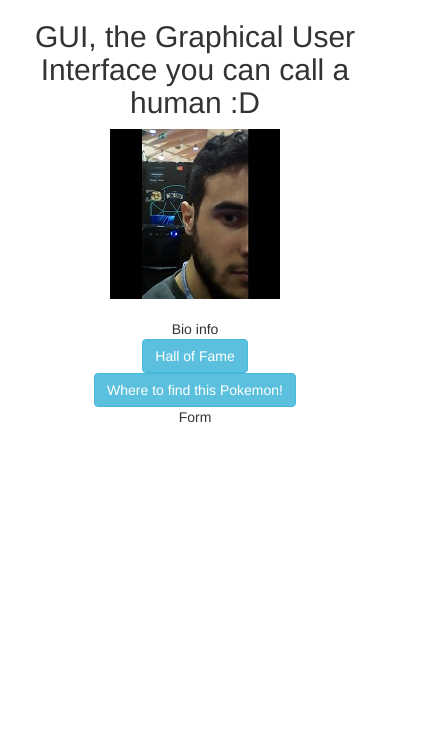
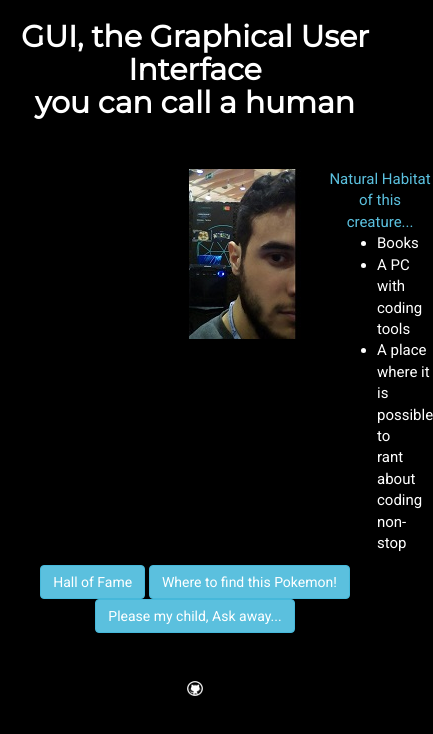
Before and after one commit to JoaoGSRocha/AwesomeEvaluationGoingWrong, a plain HTML site: page index.html in a window 390 px wide. Shown: the whole page, 433 px wide, since content can reach past the window. Drawn offline with nearby package versions, Linux system fonts and the light colour scheme.

Commit message:
[Add] Responsive Text, finishes collapse sys., form, github link, centred text
Keywords: Add, Responsive, Links, Form, Bootstrap, JQuery, Collapse
Importance: Critical

```diff
--- a/Style/general.css
+++ b/Style/general.css
@@ -1,3 +1,69 @@
 body {
+	background-color: #000;
+	color: #5bc0de;
+	font-family: 'Roboto', sans-serif;
+	font-size: 300%;
+}
+ul {
+	color: #fff;
+	text-align: left;
+	padding-left: 50px;
+}
+textarea {
+  width: 1000px;
+  height: 150px;
+}
+
+#title{
+	font-family: 'Montserrat', sans-serif;
+	font-weight: bold;
+	color: #fff;
+	font-size: 200%;
+}
+
+#prof_pic {
+	 padding: 0px;
+}
+
+
+@media screen and (max-width: 800px) {
+	body{
+		font-family: 'Roboto', sans-serif;
+		font-size: 150%;
+	}
+}
+
+#bio_pic {
+	display: flex;
+    margin: auto;
+    width: 40%;
+    padding: 40px;
+    padding-bottom: 0px;
+}
+
+.collapse_text {
+	font-family: 'Montserrat', sans-serif;
+	font-size: 80%;
+}
+
+#bio {
+	max-width: 800px;
+	padding: 0px;
+}
+
+#cv {
+    margin: auto;
+    width: 40%;
+    padding: 40px;
+    padding-left: 100px;
 
 }
+
+#form {
+
+}
+
+@font-face {
+    font-family: myFirstFont;
+    src: url(sansation_light.woff);
+}
--- a/index.html
+++ b/index.html
@@ -11,38 +11,73 @@
  	<!-- UP TILL HERE WAS ALL THE NECESSARY IMPORTS, link of the sample code I used
   	as reference, follows underneath
   	https://www.w3schools.com/bootstrap/tryit.asp?filename=trybs_ref_js_collapse_simple&stacked=h -->
+ 	 	<!-- FONTFACES USED from googlefonts website -->
+ 	<link href="https://fonts.googleapis.com/css?family=Montserrat|Roboto" rel="stylesheet">
 
  	<link rel="stylesheet" type="text/css" href="Style/general.css">
-	<title>GUI, the Graphical User Interface you can call a human :D</title>
+ 	<meta name="viewport" content="width=device-width, initial-scale=1">
+	<title>GUI, the Graphical User Interface you can call a human</title>
 </head>
 <body>
 	<center>
 
-	<h2>GUI, the Graphical User Interface you can call a human :D</h2>
+	<h1 id="title">GUI, the Graphical User Interface<br> you can call a human</h1>
 
- 	<div id="prof_pic">
-		<img src="imgs/profile_picas.jpg" alt="A really annoying message telling you your profile didn't bother showing up..."/>
-	</div>
-	<br>
-	<div id="bio" >
-		Bio info
-	</div>
-	<div id="gallery" class="collapse guiCollapse">
-		Gallery
+	<div id="bio_pic">
+	 	<div id="prof_pic">
+			<img src="imgs/profile_picas.jpg"  alt="A really annoying message telling you, your profile pic didn't bother showing up..."/>
+		</div>
+		<div id="bio" >
+			Natural Habitat of this creature...
+			<ul>
+				<li>Books</li>
+				<li>A PC with coding tools</li>
+				<li>A place where it is possible to<br> rant about coding non-stop</li>
+			</ul>
+		</div>
 	</div>
 	<button type="button" class="btn btn-info" data-toggle="collapse"
-		data-target=".hallCol">Hall of Fame
+		data-target="#cv">Hall of Fame
 	</button>
-<br>
-	<div id="map" class="collapse mapCoL">
-		Map
+	<div id="cv" class="collapse">
+		<div class="collapse_text">
+			Positions Conquered!
+			<ul>
+				<li>CTO at LampWaveStudio</li>
+				<li>Freelancer Coder</li>
+				<li>Research Assistant<br> at Stanmore Royal Hospital, in behalf of <br> UCL and Middlesex University</li>
+			</ul>
+		</div>
 	</div>
 	<button type="button" class="btn btn-info" data-toggle="collapse"
-		data-target=".mapCol">Where to find this Pokemon!
+		data-target="#map">Where to find this Pokemon!
 	</button>
-<br>
-	<div id="form" class="collapse guiCollapse"></div>
-		Form
+	<div id="map" class="collapse">
+		<div class="collapse_text">
+			<iframe src="https://www.google.com/maps/embed?pb=!1m18!1m12!1m3!1d48446.47703240333!2d-8.732066459116673!3d40.631981085232596!2m3!1f0!2f0!3f0!3m2!1i1024!2i768!4f13.1!3m3!1m2!1s0xd239631631f49a3%3A0x7d38c02f60298bae!2sGafanha+da+Nazar%C3%A9!5e0!3m2!1spt-PT!2spt!4v1534257704166" width="800" height="300" frameborder="0" style="border:0" allowfullscreen></iframe>
+		</div>
+	</div>
+	<button type="button" class="btn btn-info" data-toggle="collapse"
+		data-target="#form">Please my child, Ask away...
+	</button>
+	<div id="form" class="collapse guiCollapse">
+		<div class="collapse_text">
+			<form  action="mailto:htttps:joaogsrocha@gmail.com" method="post">
+				With whom I have the pleasure to be talking to?<br>
+				<input type="text" name="name" value="Your Majesty, who else?">
+  				<br>
+  				Leave me your eletronic owl so I can reply promptly<br>
+  				<input type="text" name="email" value="theone&only@king.com">
+  				<br>
+  				What brings you to this parts?<br>
+  				<textarea name="description" form="form">I found you quite amusing and so I decided to drop a visit to this establishment of yours.</textarea>
+  				<br>
+  				<input type="submit" value="And with the wind goes!" style="color: #000">
+			</form>
+		</div>
+	</div>
+	<br><br>
+		<h3><a href="https://github.com/JoaoGSRocha/" target="_new"><img src="imgs/github-logo.png" width="4%"></a></h3>
 	</center>
 </body>
 </html>
```
Also changed, not shown: imgs/github-logo.png (added), imgs/original.jpg (added).
